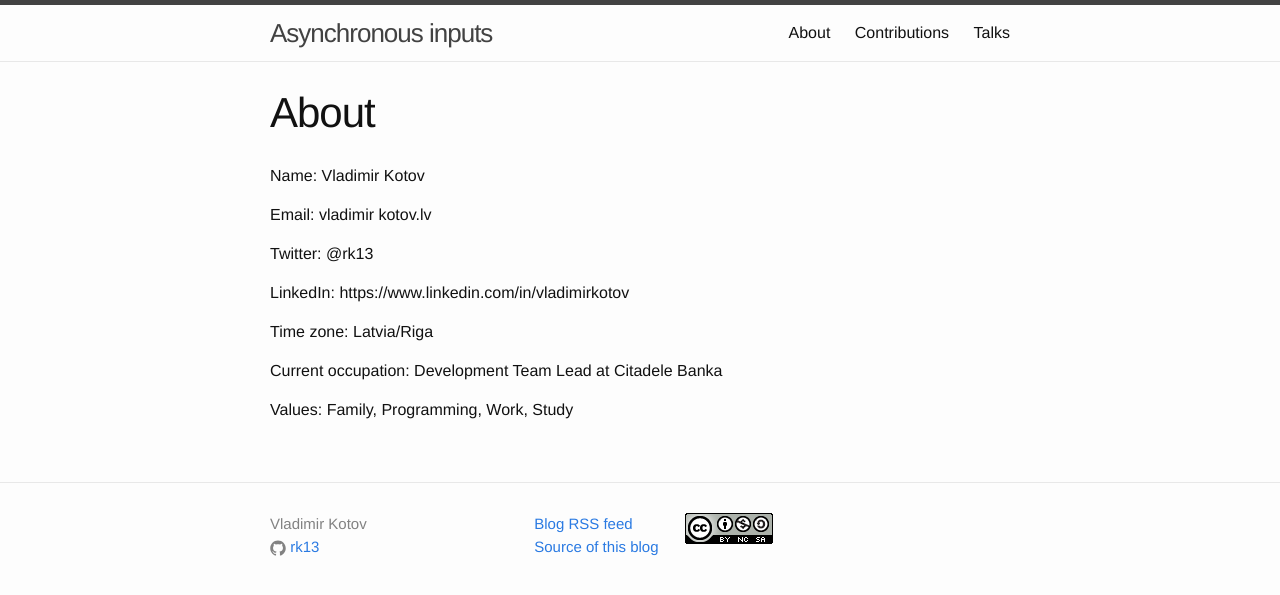
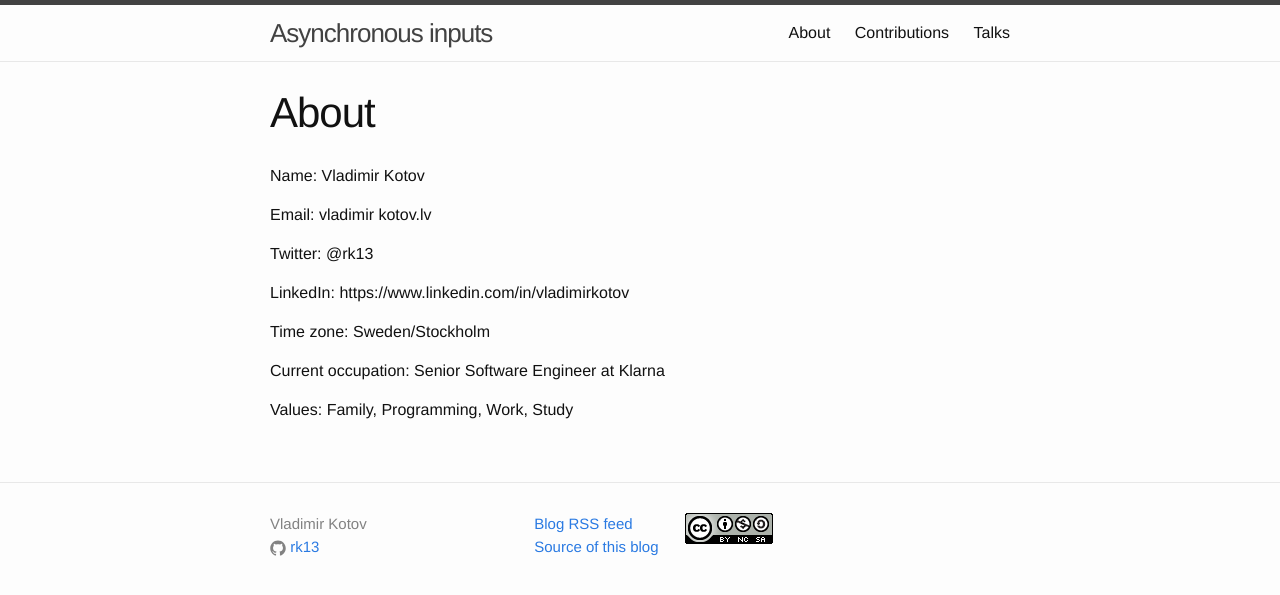
Before and after one commit to rk13/rk13.github.io, a Jekyll site: the page built from about.md, in a window 1280 px wide. Shown: the top 595 px of the page. Built offline with Jekyll 4.4.1, drawn with Linux system fonts in a browser that asks for light colours; Markdown is read by kramdown in place of the engine named in the settings.

Commit message:
Update about.md

```diff
--- a/about.md
+++ b/about.md
@@ -12,8 +12,8 @@ Twitter: @rk13
 
 LinkedIn: https://www.linkedin.com/in/vladimirkotov
 
-Time zone: Latvia/Riga
+Time zone: Sweden/Stockholm
 
-Current occupation: Development Team Lead at Citadele Banka
+Current occupation: Senior Software Engineer at Klarna
 
 Values: Family, Programming, Work, Study
```
